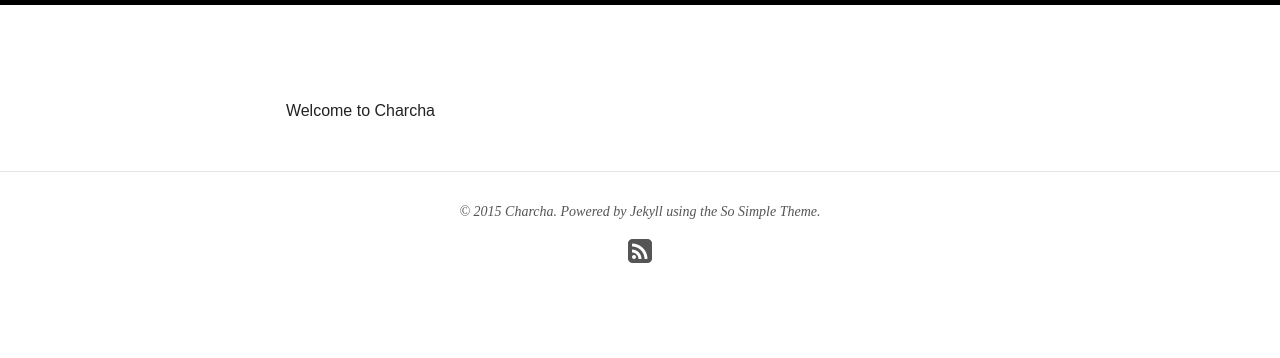
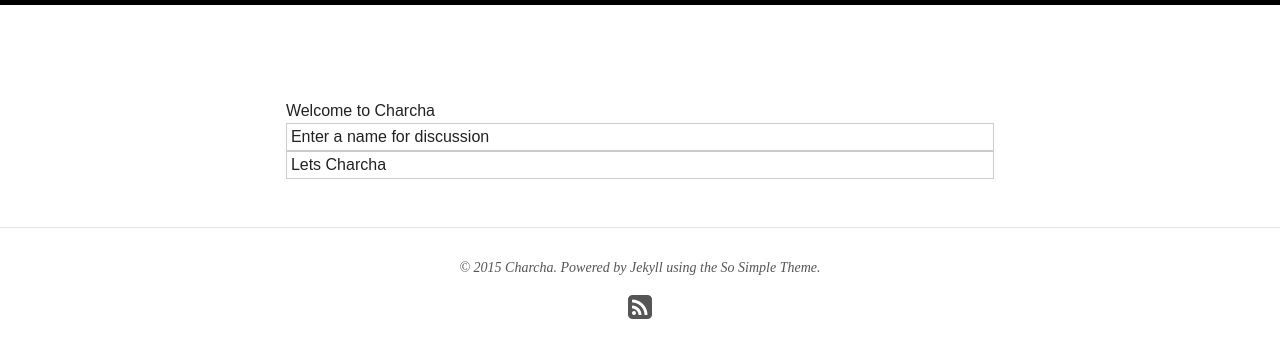
Before and after one commit to charcha/charcha.github.io, a Jekyll site: the page built from index.html, in a window 1280 px wide. Shown: the top 358 px of the page. Built offline with Jekyll 4.4.1, drawn with Linux system fonts in a browser that asks for light colours; nearby versions of some CDN libraries.

Commit message:
Getting things straight

```diff
--- a/index.html
+++ b/index.html
@@ -6,3 +6,6 @@ search_omit: true
 ---
 
 Welcome to Charcha
+
+<input type="text" value="Enter a name for discussion" id="Session Name" />
+<input type="text" value="Lets Charcha" id="Session Name" />
```
